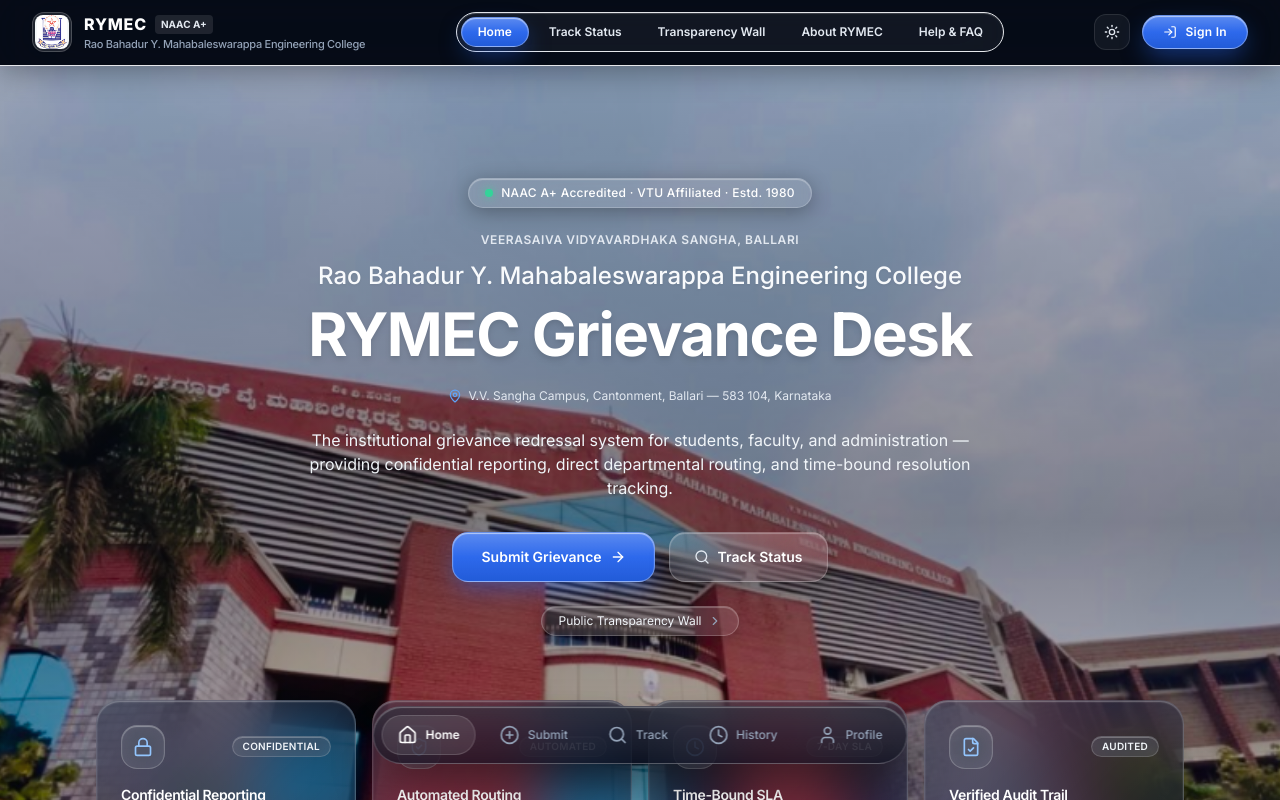
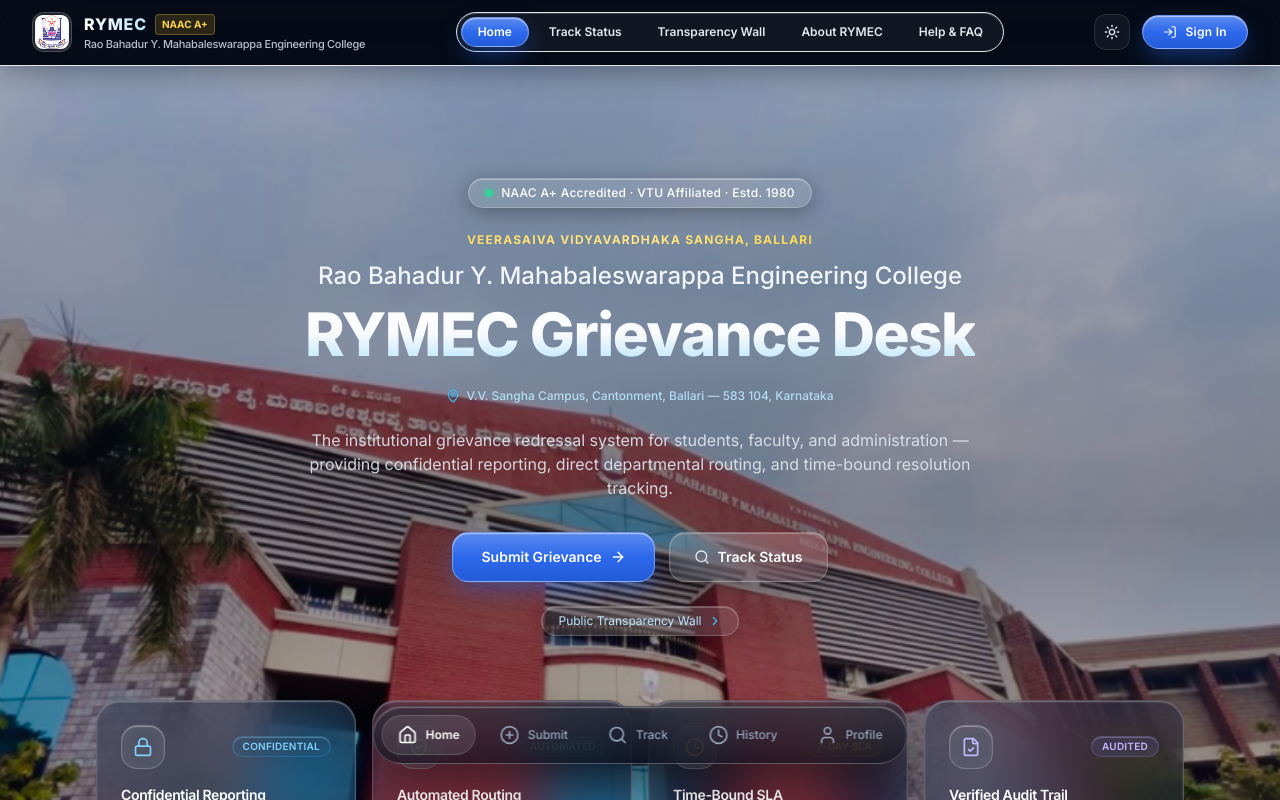
Before and after one commit to nagavakkalagadda/RYMEC-COMPLAINT-DESK, a React (Vite) app in the folder frontend/: page / in a window 1280 px wide. Shown: the top 800 px of the page. Built offline with nearby package versions, Linux system fonts and the light colour scheme.

Commit message:
style: enhance font colors with radiant crystalline diamond gradient, imperial amber accents, and jewel-tone glass badges

```diff
--- a/frontend/src/components/layout/Navbar.tsx
+++ b/frontend/src/components/layout/Navbar.tsx
@@ -66,12 +66,14 @@ export const Navbar: React.FC<NavbarProps> = ({ currentTab, setCurrentTab, onOpe
           </div>
           <div>
             <div className="flex items-center gap-2">
-              <span className="font-extrabold text-base tracking-wider text-white">RYMEC</span>
-              <span className="rounded bg-white/10 px-1.5 py-0.5 text-[10px] font-bold text-silver-300">
+              <span className="font-extrabold text-base tracking-wider bg-gradient-to-r from-white via-sky-100 to-sky-200 bg-clip-text text-transparent">
+                RYMEC
+              </span>
+              <span className="rounded bg-amber-400/15 border border-amber-300/30 px-1.5 py-0.5 text-[10px] font-bold text-amber-300 shadow-sm">
                 NAAC A+
               </span>
             </div>
-            <p className="text-[11px] font-medium tracking-tight text-silver-400 line-clamp-1">
+            <p className="text-[11px] font-medium tracking-tight text-slate-300/90 line-clamp-1">
               Rao Bahadur Y. Mahabaleswarappa Engineering College
             </p>
           </div>
--- a/frontend/src/components/public/LandingHero.tsx
+++ b/frontend/src/components/public/LandingHero.tsx
@@ -50,27 +50,27 @@ export const LandingHero: React.FC<LandingHeroProps> = ({
 
         {/* Institution Identity */}
         <div className="space-y-3 mb-6">
-          <p className="text-xs font-semibold uppercase tracking-wider text-silver-300">
+          <p className="text-xs font-bold uppercase tracking-widest bg-gradient-to-r from-amber-300 via-amber-200 to-yellow-400 bg-clip-text text-transparent drop-shadow-sm">
             Veerasaiva Vidyavardhaka Sangha, Ballari
           </p>
 
-          <h2 className="text-lg sm:text-xl md:text-2xl font-medium text-silver-100 leading-snug drop-shadow-sm">
+          <h2 className="text-lg sm:text-xl md:text-2xl font-medium text-slate-100 leading-snug drop-shadow-sm">
             Rao Bahadur Y. Mahabaleswarappa Engineering College
           </h2>
 
-          <h1 className="text-4xl sm:text-5xl md:text-6xl font-bold tracking-tight text-white mt-1 drop-shadow-md">
+          <h1 className="text-4xl sm:text-5xl md:text-6xl font-extrabold tracking-tight mt-1 bg-gradient-to-b from-white via-slate-50 to-sky-200 bg-clip-text text-transparent drop-shadow-[0_4px_30px_rgba(255,255,255,0.22)]">
             RYMEC Grievance Desk
           </h1>
         </div>
 
         {/* Campus Location Pin */}
-        <div className="flex items-center justify-center gap-1.5 mb-6 text-silver-300 text-xs">
-          <MapPin className="h-3.5 w-3.5 text-blue-400 shrink-0" />
+        <div className="flex items-center justify-center gap-1.5 mb-6 text-sky-200/90 text-xs font-medium">
+          <MapPin className="h-3.5 w-3.5 text-sky-400 shrink-0" />
           <span>V.V. Sangha Campus, Cantonment, Ballari — 583 104, Karnataka</span>
         </div>
 
         {/* Institutional Purpose Statement */}
-        <p className="text-sm sm:text-base text-silver-200 leading-relaxed font-normal max-w-2xl mx-auto mb-8">
+        <p className="text-sm sm:text-base text-slate-200/90 leading-relaxed font-normal max-w-2xl mx-auto mb-8">
           The institutional grievance redressal system for students, faculty, and administration —
           providing confidential reporting, direct departmental routing, and time-bound resolution tracking.
         </p>
@@ -97,10 +97,10 @@ export const LandingHero: React.FC<LandingHeroProps> = ({
         {/* Floating Liquid Capsule for Transparency Wall */}
         <button
           onClick={onViewTransparency}
-          className="inline-flex items-center gap-1.5 rounded-full border border-white/20 bg-white/10 px-4 py-1.5 text-xs text-silver-200 hover:text-white hover:bg-white/15 backdrop-blur-xl transition-all cursor-pointer shadow-[0_4px_16px_rgba(0,0,0,0.2),inset_0_1px_1px_rgba(255,255,255,0.25)]"
+          className="inline-flex items-center gap-1.5 rounded-full border border-white/20 bg-white/10 px-4 py-1.5 text-xs text-sky-200 hover:text-white hover:bg-white/15 backdrop-blur-xl transition-all cursor-pointer shadow-[0_4px_16px_rgba(0,0,0,0.2),inset_0_1px_1px_rgba(255,255,255,0.25)]"
         >
           <span>Public Transparency Wall</span>
-          <ChevronRight className="h-3.5 w-3.5 text-silver-400" />
+          <ChevronRight className="h-3.5 w-3.5 text-sky-400" />
         </button>
 
       </div>
@@ -113,40 +113,52 @@ export const LandingHero: React.FC<LandingHeroProps> = ({
               icon: Lock,
               title: 'Confidential Reporting',
               desc: 'Submit sensitive concerns with identity protection, accessible only to statutory committee members.',
-              tag: 'Confidential'
+              tag: 'Confidential',
+              color: 'sky'
             },
             {
               icon: ShieldCheck,
               title: 'Automated Routing',
               desc: 'Matters automatically dispatch to the responsible department head, hostel warden, or proctor.',
-              tag: 'Automated'
+              tag: 'Automated',
+              color: 'emerald'
             },
             {
               icon: Clock,
               title: 'Time-Bound SLA',
               desc: 'Standard issues handled within 7 days. Urgent matters prioritized for 3-day turnaround with escalation.',
-              tag: '7-Day SLA'
+              tag: '7-Day SLA',
+              color: 'amber'
             },
             {
               icon: FileCheck,
               title: 'Verified Audit Trail',
               desc: 'Every committee action, status update, and remark is recorded with timestamped institutional accountability.',
-              tag: 'Audited'
+              tag: 'Audited',
+              color: 'violet'
             }
           ].map((item, idx) => {
             const Icon = item.icon;
+            const colorClasses: Record<string, { icon: string; tag: string }> = {
+              sky: { icon: 'text-sky-300', tag: 'bg-sky-400/10 border-sky-400/25 text-sky-300' },
+              emerald: { icon: 'text-emerald-300', tag: 'bg-emerald-400/10 border-emerald-400/25 text-emerald-300' },
+              amber: { icon: 'text-amber-300', tag: 'bg-amber-400/10 border-amber-400/25 text-amber-300' },
+              violet: { icon: 'text-violet-300', tag: 'bg-violet-400/10 border-violet-400/25 text-violet-300' },
+            };
+            const c = colorClasses[item.color] || colorClasses.sky;
+
             return (
               <GlassCard key={idx} className="p-6 text-left">
                 <div className="flex items-center justify-between mb-4">
                   <div className="flex h-11 w-11 items-center justify-center rounded-2xl bg-white/10 border border-white/20 text-white shadow-[inset_0_1px_1px_rgba(255,255,255,0.35)] backdrop-blur-md">
-                    <Icon className="h-5 w-5 text-blue-300" />
+                    <Icon className={`h-5 w-5 ${c.icon}`} />
                   </div>
-                  <span className="rounded-full px-2.5 py-0.5 text-[10px] font-semibold tracking-wide uppercase bg-white/10 border border-white/15 text-silver-200 backdrop-blur-md shadow-[inset_0_1px_0.5px_rgba(255,255,255,0.25)]">
+                  <span className={`rounded-full px-2.5 py-0.5 text-[10px] font-semibold tracking-wide uppercase border backdrop-blur-md shadow-[inset_0_1px_0.5px_rgba(255,255,255,0.25)] ${c.tag}`}>
                     {item.tag}
                   </span>
                 </div>
                 <h3 className="text-sm font-semibold text-white mb-1.5 tracking-tight">{item.title}</h3>
-                <p className="text-xs text-silver-300 leading-relaxed font-normal">{item.desc}</p>
+                <p className="text-xs text-slate-300 leading-relaxed font-normal">{item.desc}</p>
               </GlassCard>
             );
           })}
```
